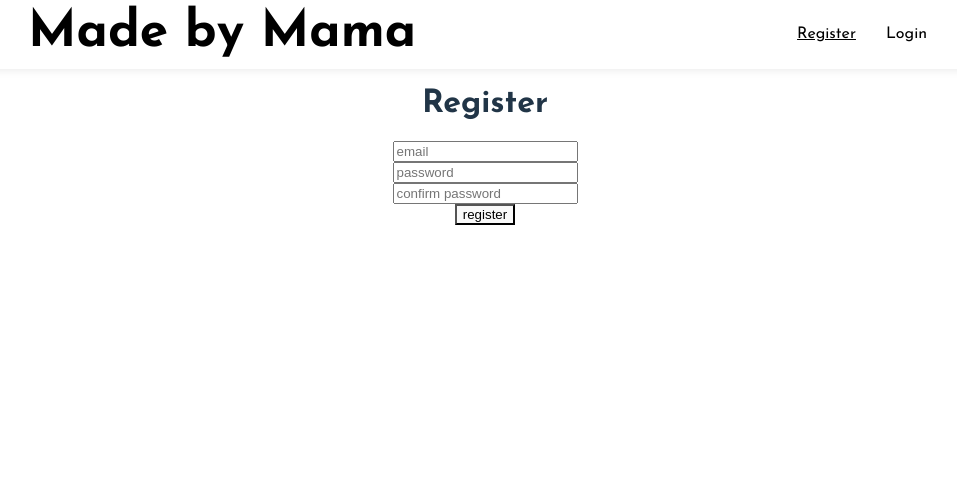
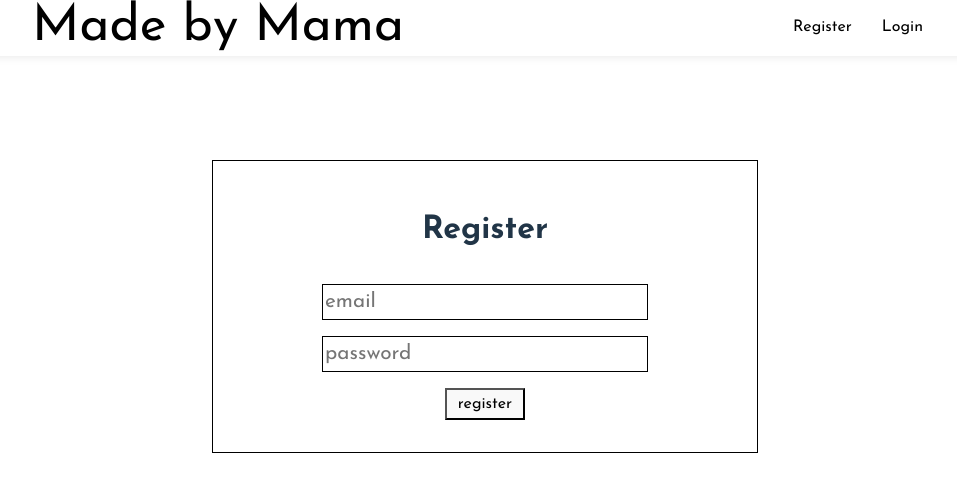
Before and after one commit to AladdinOmar61/mamas-home-crafts, a React (Vite) app: page /register in a window 1280 px wide. Shown: the top 492 px of the page, without its empty margins (155-1112 px from the left). Built offline with nearby package versions, Linux system fonts and the light colour scheme.

Commit message:
made register screen look prettier
tested register function a couple of times for the backend but there seems to be a problem with the Simple Mail Transfer Protocol where I have to start creating my own domain for those, so that is currently pending as I type this

```diff
--- a/src/components/Header/Header.css
+++ b/src/components/Header/Header.css
@@ -14,6 +14,10 @@
 .website-title {
     color: black;
     font-size: 3.2em;
+}
+
+.website-title:hover {
+    color: black;
 }
 
 .cart {
@@ -79,21 +83,26 @@
     cursor: pointer;
     color: black;
     padding: 0.7rem 0 0.7rem 0;
+    border-bottom: solid transparent 2px;
+    text-decoration: none;
 }
 
 .register:hover {
     border-bottom: solid black 2px;
+    color: black;
 }
 
 .login {
     color: black;
     cursor: pointer;
     padding: 0.7rem 0 0.7rem 0;
+    border-bottom: solid transparent 2px;
 }
 
 .login:hover {
     border-bottom: solid black 2px;
 }
+
 
 @media screen and (max-width: 600px) {
     .website-title {
--- a/src/components/Header/Header.jsx
+++ b/src/components/Header/Header.jsx
@@ -16,7 +16,7 @@ function Header() {
 
   return (
     <div className="header">
-      <h1 className="website-title">Made by Mama</h1>
+      <Link to="/" className="website-title" style={{textDecoration: 'none'}}>Made by Mama</Link>
       {/* {loggedIn && ( */}
       {/* <div className="icons">
           <Icon className="cart" onClick={handleCart} path={mdiCartOutline} size={1.5} />
--- a/src/components/Register/Register.css
+++ b/src/components/Register/Register.css
@@ -1,5 +1,9 @@
 .register-screen {
-    margin-top: 5.5rem;
+    margin-top: 10rem;
+    border: solid black 1px;
+    width: 30rem;
+    margin: 10rem auto;
+    padding: 2rem;
 }
 
 .register-form {
@@ -8,3 +12,55 @@
     justify-content: space-between;
     align-items: center;
 }
+
+.register-form > input {
+    margin-top: 1rem;
+}
+
+.register-email {
+    border: solid black 1px;
+    border-radius: 0;
+    height: 2rem;
+    width: 20rem;
+}
+
+.register-email::placeholder {
+    font-family: "Josefin Sans", sans-serif;
+    font-size: 1.3rem;
+}
+
+.register-email[type=email] {
+    font-family: "Josefin Sans", sans-serif;
+    font-size: 1.3rem;
+}
+
+.register-password {
+    border: solid black 1px;
+    border-radius: 0;
+    height: 2rem;
+    width: 20rem;
+}
+
+.register-password::placeholder {
+    font-family: "Josefin Sans", sans-serif;
+    font-size: 1.3rem;
+}
+
+.register-password[type=password] {
+    font-family: "Josefin Sans", sans-serif;
+    font-size: 1.3rem;
+}
+
+.register-submit {
+    font-family: "Josefin Sans", sans-serif;
+    height: 2rem;
+    width: 5rem;
+    font-size: 1rem;
+    margin-top: 1rem;
+}
+
+.register-submit:hover {
+    background-color: black;
+    color: white;
+    transition: all 0.3s;
+}
--- a/src/components/Register/Register.jsx
+++ b/src/components/Register/Register.jsx
@@ -1,10 +1,29 @@
 import Header from "../Header/Header";
 import "./Register.css";
 import { useSupabase } from "../../../lib/hooks/useSupabase.js";
+import { useState } from "react";
 
 function Register() {
 
   const { register } = useSupabase();
+
+  const [email, setEmail] = useState("");
+  const [password, setPassword] = useState("");
+
+
+  const handleEmail = (e) => {
+    setEmail(e.target.value);
+  }
+
+  const handlePassword = (e) => {
+    setPassword(e.target.value);
+  }
+
+  const registerUser = async (e) => {
+    e.preventDefault();
+    const userRegistration = await register(email, password);
+    console.log(userRegistration);
+  }
 
   return (
     <>
@@ -12,10 +31,10 @@ function Register() {
       <div className="register-screen">
         <h1>Register</h1>
         <form className="register-form">
-          <input type="email" placeholder="email" />
-          <input type="password" placeholder="password" />
-          <input type="password" placeholder="confirm password" />
-          <button onClick={register}>register</button>
+          <input className="register-email" type="email" placeholder="email" value={email} onChange={handleEmail} />
+          <input className="register-password" type="password" placeholder="password" value={password} onChange={handlePassword} />
+          {/* <input type="password" placeholder="confirm password" /> */}
+          <button className="register-submit" onClick={registerUser}>register</button>
         </form>
       </div>
     </>
```
